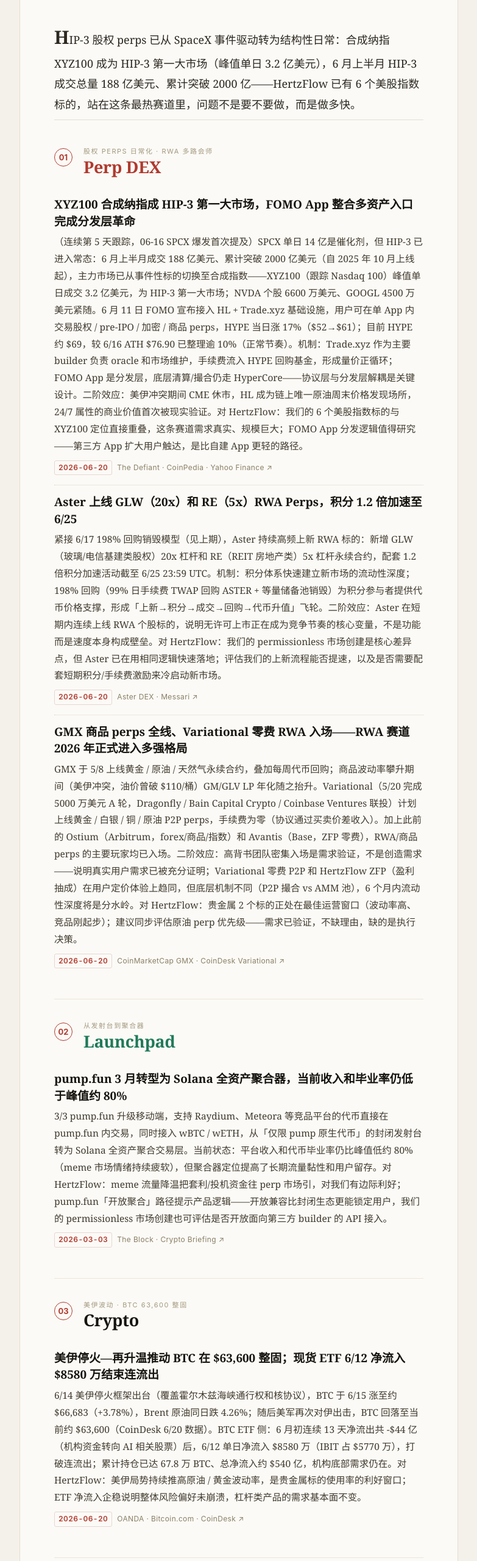
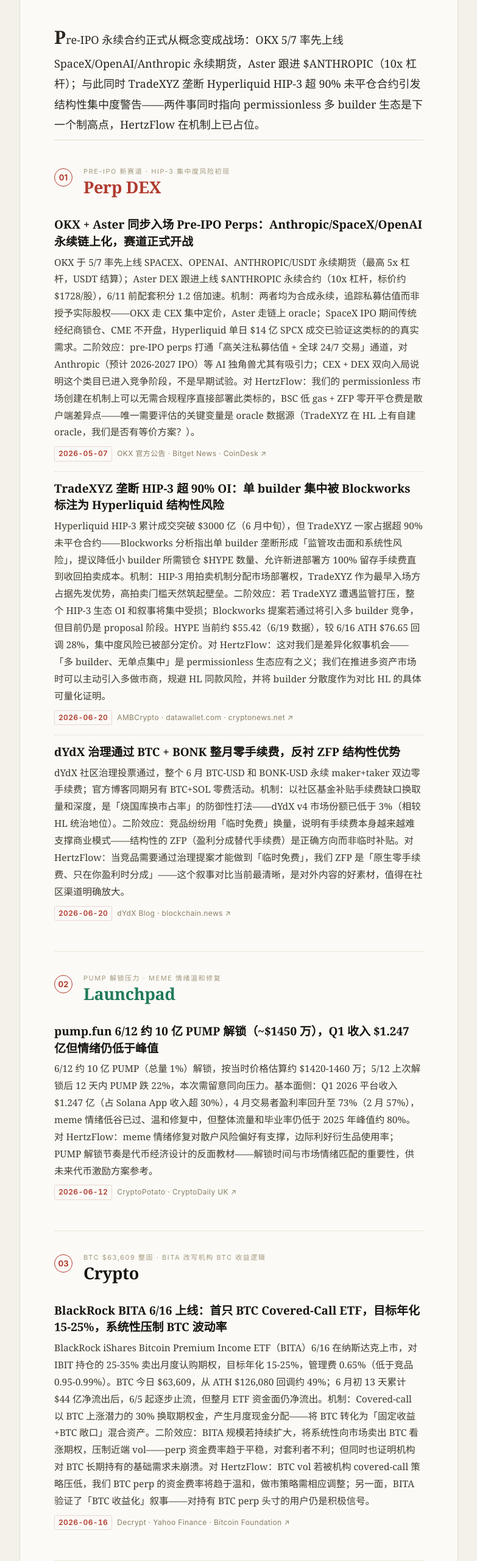
Before and after one commit to dorischeyy/perp-daily, a plain HTML site: page docs/archive/2026-06-20.html in a window 1280 px wide. Shown: the part 240-2800 px from the top of the page at 61% size, without its empty margins (248-1031 px from the left). Drawn offline with Linux system fonts and the light colour scheme.

Commit message:
report: 2026-06-20

```diff
--- a/docs/archive/2026-06-20.html
+++ b/docs/archive/2026-06-20.html
@@ -71,40 +71,40 @@
       <h1 class="mast-title">PERP DEX 日报</h1>
       <div class="mast-sub">2026 年 6 月 20 日 · 星期六</div>
     </header>
-    <p class="lead">HIP-3 股权 perps 已从 SpaceX 事件驱动转为结构性日常：合成纳指 XYZ100 成为 HIP-3 第一大市场（峰值单日 3.2 亿美元），6 月上半月 HIP-3 成交总量 188 亿美元、累计突破 2000 亿——HertzFlow 已有 6 个美股指数标的，站在这条最热赛道里，问题不是要不要做，而是做多快。</p>
+    <p class="lead">Pre-IPO 永续合约正式从概念变成战场：OKX 5/7 率先上线 SpaceX/OpenAI/Anthropic 永续期货，Aster 跟进 $ANTHROPIC（10x 杠杆）；与此同时 TradeXYZ 垄断 Hyperliquid HIP-3 超 90% 未平仓合约引发结构性集中度警告——两件事同时指向 permissionless 多 builder 生态是下一个制高点，HertzFlow 在机制上已占位。</p>
 
       <section class="sec sec-perpdex">
         <div class="sec-head">
           <span class="sec-no">01</span>
           <div>
-            <div class="sec-kicker">股权 perps 日常化 · RWA 多路会师</div>
+            <div class="sec-kicker">Pre-IPO 新赛道 · HIP-3 集中度风险初现</div>
             <h2 class="sec-title">Perp DEX</h2>
           </div>
         </div>
         <div class="sec-body">
 
         <article class="item">
-          <h3 class="item-h">XYZ100 合成纳指成 HIP-3 第一大市场，FOMO App 整合多资产入口完成分发层革命</h3>
-          <p class="item-b">（连续第 5 天跟踪，06-16 SPCX 爆发首次提及）SPCX 单日 14 亿是催化剂，但 HIP-3 已进入常态：6 月上半月成交 188 亿美元、累计突破 2000 亿美元（自 2025 年 10 月上线起），主力市场已从事件性标的切换至合成指数——XYZ100（跟踪 Nasdaq 100）峰值单日成交 3.2 亿美元，为 HIP-3 第一大市场；NVDA 个股 6600 万美元、GOOGL 4500 万美元紧随。6 月 11 日 FOMO 宣布接入 HL + Trade.xyz 基础设施，用户可在单 App 内交易股权 / pre-IPO / 加密 / 商品 perps，HYPE 当日涨 17%（$52→$61）；目前 HYPE 约 $69，较 6/16 ATH $76.90 已整理逾 10%（正常节奏）。机制：Trade.xyz 作为主要 builder 负责 oracle 和市场维护，手续费流入 HYPE 回购基金，形成量价正循环；FOMO App 是分发层，底层清算/撮合仍走 HyperCore——协议层与分发层解耦是关键设计。二阶效应：美伊冲突期间 CME 休市，HL 成为链上唯一原油周末价格发现场所，24/7 属性的商业价值首次被现实验证。对 HertzFlow：我们的 6 个美股指数标的与 XYZ100 定位直接重叠，这条赛道需求真实、规模巨大；FOMO App 分发逻辑值得研究——第三方 App 扩大用户触达，是比自建 App 更轻的路径。</p>
+          <h3 class="item-h">OKX + Aster 同步入场 Pre-IPO Perps：Anthropic/SpaceX/OpenAI 永续链上化，赛道正式开战</h3>
+          <p class="item-b">OKX 于 5/7 率先上线 SPACEX、OPENAI、ANTHROPIC/USDT 永续期货（最高 5x 杠杆，USDT 结算）；Aster DEX 跟进上线 $ANTHROPIC 永续合约（10x 杠杆，标价约 $1728/股），6/11 前配套积分 1.2 倍加速。机制：两者均为合成永续，追踪私募估值而非授予实际股权——OKX 走 CEX 集中定价，Aster 走链上 oracle；SpaceX IPO 期间传统经纪商锁仓、CME 不开盘，Hyperliquid 单日 $14 亿 SPCX 成交已验证这类标的的真实需求。二阶效应：pre-IPO perps 打通「高关注私募估值 + 全球 24/7 交易」通道，对 Anthropic（预计 2026-2027 IPO）等 AI 独角兽尤其有吸引力；CEX + DEX 双向入局说明这个类目已进入竞争阶段，不是早期试验。对 HertzFlow：我们的 permissionless 市场创建在机制上可以无需合规程序直接部署此类标的，BSC 低 gas + ZFP 零开平仓费是散户端差异点——唯一需要评估的关键变量是 oracle 数据源（TradeXYZ 在 HL 上有自建 oracle，我们是否有等价方案？）。</p>
           <div class="item-meta">
-            <span class="item-date">2026-06-20</span>
-            <a class="item-src" href="https://thedefiant.io/news/defi/tokenized-nasdaq-futures-enter-top-10-by-volume-on-hyperliquid" target="_blank" rel="noopener">The Defiant · CoinPedia · Yahoo Finance ↗</a>
+            <span class="item-date">2026-05-07</span>
+            <a class="item-src" href="https://www.okx.com/en-us/help/okx-to-list-pre-ipo-pre-market-perpetual-futures-for-spacex-usdt-openai-usdt-and-anthropic-usdt" target="_blank" rel="noopener">OKX 官方公告 · Bitget News · CoinDesk ↗</a>
           </div>
         </article>
         <article class="item">
-          <h3 class="item-h">Aster 上线 GLW（20x）和 RE（5x）RWA Perps，积分 1.2 倍加速至 6/25</h3>
-          <p class="item-b">紧接 6/17 198% 回购销毁模型（见上期），Aster 持续高频上新 RWA 标的：新增 GLW（玻璃/电信基建类股权）20x 杠杆和 RE（REIT 房地产类）5x 杠杆永续合约，配套 1.2 倍积分加速活动截至 6/25 23:59 UTC。机制：积分体系快速建立新市场的流动性深度；198% 回购（99% 日手续费 TWAP 回购 ASTER + 等量储备池销毁）为积分参与者提供代币价格支撑，形成「上新→积分→成交→回购→代币升值」飞轮。二阶效应：Aster 在短期内连续上线 RWA 个股标的，说明无许可上市正在成为竞争节奏的核心变量，不是功能而是速度本身构成壁垒。对 HertzFlow：我们的 permissionless 市场创建是核心差异点，但 Aster 已在用相同逻辑快速落地；评估我们的上新流程能否提速，以及是否需要配套短期积分/手续费激励来冷启动新市场。</p>
+          <h3 class="item-h">TradeXYZ 垄断 HIP-3 超 90% OI：单 builder 集中被 Blockworks 标注为 Hyperliquid 结构性风险</h3>
+          <p class="item-b">Hyperliquid HIP-3 累计成交突破 $3000 亿（6 月中旬），但 TradeXYZ 一家占据超 90% 未平仓合约——Blockworks 分析指出单 builder 垄断形成「监管攻击面和系统性风险」，提议降低小 builder 所需锁仓 $HYPE 数量、允许新进部署方 100% 留存手续费直到收回拍卖成本。机制：HIP-3 用拍卖机制分配市场部署权，TradeXYZ 作为最早入场方占据先发优势，高拍卖门槛天然筑起壁垒。二阶效应：若 TradeXYZ 遭遇监管打压，整个 HIP-3 生态 OI 和叙事将集中受损；Blockworks 提案若通过将引入多 builder 竞争，但目前仍是 proposal 阶段。HYPE 当前约 $55.42（6/19 数据），较 6/16 ATH $76.65 回调 28%，集中度风险已被部分定价。对 HertzFlow：这对我们是差异化叙事机会——「多 builder、无单点集中」是 permissionless 生态应有之义；我们在推进多资产市场时可以主动引入多做市商，规避 HL 同款风险，并将 builder 分散度作为对比 HL 的具体可量化证明。</p>
           <div class="item-meta">
             <span class="item-date">2026-06-20</span>
-            <a class="item-src" href="https://messari.io/project/aster-dex" target="_blank" rel="noopener">Aster DEX · Messari ↗</a>
+            <a class="item-src" href="https://ambcrypto.com/is-tradexyzs-hip-3-dominance-becoming-hyperliquids-structural-risk/" target="_blank" rel="noopener">AMBCrypto · datawallet.com · cryptonews.net ↗</a>
           </div>
         </article>
         <article class="item">
-          <h3 class="item-h">GMX 商品 perps 全线、Variational 零费 RWA 入场——RWA 赛道 2026 年正式进入多强格局</h3>
-          <p class="item-b">GMX 于 5/8 上线黄金 / 原油 / 天然气永续合约，叠加每周代币回购；商品波动率攀升期间（美伊冲突，油价曾破 $110/桶）GM/GLV LP 年化随之抬升。Variational（5/20 完成 5000 万美元 A 轮，Dragonfly / Bain Capital Crypto / Coinbase Ventures 联投）计划上线黄金 / 白银 / 铜 / 原油 P2P perps，手续费为零（协议通过买卖价差收入）。加上此前的 Ostium（Arbitrum，forex/商品/指数）和 Avantis（Base，ZFP 零费），RWA/商品 perps 的主要玩家均已入场。二阶效应：高背书团队密集入场是需求验证，不是创造需求——说明真实用户需求已被充分证明；Variational 零费 P2P 和 HertzFlow ZFP（盈利抽成）在用户定价体验上趋同，但底层机制不同（P2P 撮合 vs AMM 池），6 个月内流动性深度将是分水岭。对 HertzFlow：贵金属 2 个标的正处在最佳运营窗口（波动率高、竞品刚起步）；建议同步评估原油 perp 优先级——需求已验证，不缺理由，缺的是执行决策。</p>
+          <h3 class="item-h">dYdX 治理通过 BTC + BONK 整月零手续费，反衬 ZFP 结构性优势</h3>
+          <p class="item-b">dYdX 社区治理投票通过，整个 6 月 BTC-USD 和 BONK-USD 永续 maker+taker 双边零手续费；官方博客同期另有 BTC+SOL 零费活动。机制：以社区基金补贴手续费缺口换取量和深度，是「烧国库换市占率」的防御性打法——dYdX v4 市场份额已低于 3%（相较 HL 统治地位）。二阶效应：竞品纷纷用「临时免费」换量，说明有手续费本身越来越难支撑商业模式——结构性的 ZFP（盈利分成替代手续费）是正确方向而非临时补贴。对 HertzFlow：当竞品需要通过治理提案才能做到「临时免费」，我们 ZFP 是「原生零手续费、只在你盈利时分成」——这个叙事对比当前最清晰，是对外内容的好素材，值得在社区渠道明确放大。</p>
           <div class="item-meta">
             <span class="item-date">2026-06-20</span>
-            <a class="item-src" href="https://coinmarketcap.com/cmc-ai/gmx/latest-updates/" target="_blank" rel="noopener">CoinMarketCap GMX · CoinDesk Variational ↗</a>
+            <a class="item-src" href="https://www.dydx.xyz/blog/trade-btc-sol-perpetuals-for-zero-maker-and-taker-fees-on-dydx" target="_blank" rel="noopener">dYdX Blog · blockchain.news ↗</a>
           </div>
         </article>
         </div>
@@ -113,18 +113,18 @@
         <div class="sec-head">
           <span class="sec-no">02</span>
           <div>
-            <div class="sec-kicker">从发射台到聚合器</div>
+            <div class="sec-kicker">PUMP 解锁压力 · meme 情绪温和修复</div>
             <h2 class="sec-title">Launchpad</h2>
           </div>
         </div>
         <div class="sec-body">
 
         <article class="item">
-          <h3 class="item-h">pump.fun 3 月转型为 Solana 全资产聚合器，当前收入和毕业率仍低于峰值约 80%</h3>
-          <p class="item-b">3/3 pump.fun 升级移动端，支持 Raydium、Meteora 等竞品平台的代币直接在 pump.fun 内交易，同时接入 wBTC / wETH，从「仅限 pump 原生代币」的封闭发射台转为 Solana 全资产聚合交易层。当前状态：平台收入和代币毕业率仍比峰值低约 80%（meme 市场情绪持续疲软），但聚合器定位提高了长期流量黏性和用户留存。对 HertzFlow：meme 流量降温把套利/投机资金往 perp 市场引，对我们有边际利好；pump.fun「开放聚合」路径提示产品逻辑——开放兼容比封闭生态更能锁定用户，我们的 permissionless 市场创建也可评估是否开放面向第三方 builder 的 API 接入。</p>
+          <h3 class="item-h">pump.fun 6/12 约 10 亿 PUMP 解锁（~$1450 万），Q1 收入 $1.247 亿但情绪仍低于峰值</h3>
+          <p class="item-b">6/12 约 10 亿 PUMP（总量 1%）解锁，按当时价格估算约 $1420-1460 万；5/12 上次解锁后 12 天内 PUMP 跌 22%，本次需留意同向压力。基本面侧：Q1 2026 平台收入 $1.247 亿（占 Solana App 收入超 30%），4 月交易者盈利率回升至 73%（2 月 57%），meme 情绪低谷已过、温和修复中，但整体流量和毕业率仍低于 2025 年峰值约 80%。对 HertzFlow：meme 情绪修复对散户风险偏好有支撑，边际利好衍生品使用率；PUMP 解锁节奏是代币经济设计的反面教材——解锁时间与市场情绪匹配的重要性，供未来代币激励方案参考。</p>
           <div class="item-meta">
-            <span class="item-date">2026-03-03</span>
-            <a class="item-src" href="https://www.theblock.co/post/391855/pump-fun-adds-support-tokens-launched-rival-memecoin-generators-other-non-native-assets" target="_blank" rel="noopener">The Block · Crypto Briefing ↗</a>
+            <span class="item-date">2026-06-12</span>
+            <a class="item-src" href="https://cryptopotato.com/solana-based-meme-coin-launchpad-pump-fun-traders-see-turnaround-in-2026-coingecko/" target="_blank" rel="noopener">CryptoPotato · CryptoDaily UK ↗</a>
           </div>
         </article>
         </div>
@@ -133,18 +133,18 @@
         <div class="sec-head">
           <span class="sec-no">03</span>
           <div>
-            <div class="sec-kicker">美伊波动 · BTC 63,600 整固</div>
+            <div class="sec-kicker">BTC $63,609 整固 · BITA 改写机构 BTC 收益逻辑</div>
             <h2 class="sec-title">Crypto</h2>
           </div>
         </div>
         <div class="sec-body">
 
         <article class="item">
-          <h3 class="item-h">美伊停火—再升温推动 BTC 在 $63,600 整固；现货 ETF 6/12 净流入 $8580 万结束连流出</h3>
-          <p class="item-b">6/14 美伊停火框架出台（覆盖霍尔木兹海峡通行权和核协议），BTC 于 6/15 涨至约 $66,683（+3.78%），Brent 原油同日跌 4.26%；随后美军再次对伊出击，BTC 回落至当前约 $63,600（CoinDesk 6/20 数据）。BTC ETF 侧：6 月初连续 13 天净流出共 -$44 亿（机构资金转向 AI 相关股票）后，6/12 单日净流入 $8580 万（IBIT 占 $5770 万），打破连流出；累计持仓已达 67.8 万 BTC、总净流入约 $540 亿，机构底部需求仍在。对 HertzFlow：美伊局势持续推高原油 / 黄金波动率，是贵金属标的使用率的利好窗口；ETF 净流入企稳说明整体风险偏好未崩溃，杠杆类产品的需求基本面不变。</p>
+          <h3 class="item-h">BlackRock BITA 6/16 上线：首只 BTC Covered-Call ETF，目标年化 15-25%，系统性压制 BTC 波动率</h3>
+          <p class="item-b">BlackRock iShares Bitcoin Premium Income ETF（BITA）6/16 在纳斯达克上市，对 IBIT 持仓的 25-35% 卖出月度认购期权，目标年化 15-25%，管理费 0.65%（低于竞品 0.95-0.99%）。BTC 今日 $63,609，从 ATH $126,080 回调约 49%；6 月初 13 天累计 $44 亿净流出后，6/5 起逐步止流，但整月 ETF 资金面仍净流出。机制：Covered-call 以 BTC 上涨潜力的 30% 换取期权金，产生月度现金分配——将 BTC 转化为「固定收益+BTC 敞口」混合资产。二阶效应：BITA 规模若持续扩大，将系统性向市场卖出 BTC 看涨期权，压制近端 vol——perp 资金费率趋于平稳，对套利者不利；但同时也证明机构对 BTC 长期持有的基础需求未崩溃。对 HertzFlow：BTC vol 若被机构 covered-call 策略压低，我们 BTC perp 的资金费率将趋于温和，做市策略需相应调整；另一面，BITA 验证了「BTC 收益化」叙事——对持有 BTC perp 头寸的用户仍是积极信号。</p>
           <div class="item-meta">
-            <span class="item-date">2026-06-20</span>
-            <a class="item-src" href="https://www.oanda.com/us-en/trade-tap-blog/analysis/fundamental/2026-iran-conflict-oil-gold-bitcoin-forex-impact/" target="_blank" rel="noopener">OANDA · Bitcoin.com · CoinDesk ↗</a>
+            <span class="item-date">2026-06-16</span>
+            <a class="item-src" href="https://decrypt.co/371246/blackrock-debuts-bita-bitcoin-etf-trading-upside-double-digit-yield" target="_blank" rel="noopener">Decrypt · Yahoo Finance · Bitcoin Foundation ↗</a>
           </div>
         </article>
         </div>
@@ -153,18 +153,18 @@
         <div class="sec-head">
           <span class="sec-no">04</span>
           <div>
-            <div class="sec-kicker">DeFAI 范式成形</div>
+            <div class="sec-kicker">DeFAI 量化落地</div>
             <h2 class="sec-title">AI</h2>
           </div>
         </div>
         <div class="sec-body">
 
         <article class="item">
-          <h3 class="item-h">DeFAI（DeFi × AI Agent）成 2026 年新产品范式：ElizaOS 占主流框架，Virtuals Protocol 无代码扩链</h3>
-          <p class="item-b">AI agent 自动执行 DeFi 策略（感知市场→构建交易指令→执行）在 2026 年正式成型为独立产品范式。ElizaOS 被超过一半的新 AI crypto 项目采用（行业称「智能体 WordPress」）；Virtuals Protocol 推出无代码 Virtuals Console 工具并扩展至多链，每个 agent 持有独立代币并通过协议收入分成。对 HertzFlow：permissionless 市场创建 + AI agent 自动部署流动性是潜在组合；评估是否向 DeFAI builder 开放面向 agent 的 API 接口，以在 BSC 上构建生态合作方，为新市场冷启动提供自动化流动性。</p>
+          <h3 class="item-h">Q1 2026 AI agent 链上活动占 EVM DeFi 8-12%，DeFAI 已进入可量化阶段</h3>
+          <p class="item-b">KuCoin 研究报告：Q1 2026 链上 AI agent 钱包活动达 EVM 链 DeFi 总交易量的 8-12%；ElizaOS 成为超过半数新 AI crypto 项目的基础框架（「DeFi 的 WordPress」），Virtuals Protocol 将每个 agent 代币化为可交易的收益份额，并向多链扩展。两个框架均在向自主资本管理（Generative Treasury）演进。对 HertzFlow：DeFAI builder 是潜在 B2B 用户群——permissionless 市场 + 面向 agent 的开放 API 接口，可以让 AI 自动部署策略到我们的 BSC perp 流动性；前提是有低摩擦的接入文档，是值得评估的生态扩张动作，不需要大型工程投入。</p>
           <div class="item-meta">
-            <span class="item-date">2026-06-20</span>
-            <a class="item-src" href="https://blog.kyberswap.com/how-ai-agents-trade-crypto-in-2026-defi-skills-mcp-and-execution/" target="_blank" rel="noopener">KyberSwap Blog · KuCoin ↗</a>
+            <span class="item-date">2026-06-01</span>
+            <a class="item-src" href="https://www.kucoin.com/blog/will-ai-agents-take-over-defi-2026-2030-predictions" target="_blank" rel="noopener">KuCoin Blog · Coincub ↗</a>
           </div>
         </article>
         </div>
@@ -180,19 +180,19 @@
         <div class="sec-body">
 
         <article class="item">
-          <h3 class="item-h">从指数到个股：HIP-3 数据显示个股流量密度高，ZFP + BSC 低成本是切入优势</h3>
-          <p class="item-b">XYZ100 指数 $3.2 亿/天是最大市场，但 NVDA 个股 $6600 万/天的流量在事件驱动期间（财报、IPO）可以爆发性增长，且交易者对个股的关注度往往高于宽基指数。HertzFlow 目前 6 个美股指数标的，缺 NVDA / TSLA / AAPL 等个股层面的覆盖。建议：在 permissionless 框架下评估上线 2-3 个高关注美股个股 perps，以 ZFP（盈利抽成、无固定手续费）作为吸引频繁交易者的差异点，BSC 低 gas 是执行成本侧加分；可配套短期积分 / 免手续费活动冷启动，参考 Aster GLW/RE 的上新打法。</p>
+          <h3 class="item-h">Pre-IPO perps：permissionless 框架最近的战略窗口，oracle 是唯一需解锁的短板</h3>
+          <p class="item-b">OKX + Aster 已相继验证 Anthropic/SpaceX/OpenAI 链上永续需求；HertzFlow permissionless 机制在部署速度上不弱于任何竞品，差异化在于 BSC 低成本 + ZFP 无开平仓费——这对追求高频、小额的散户是明确优势。建议：① 评估上线 1-2 个高关注 pre-IPO 标的的技术可行性，核心要解决的是 oracle 数据源（Aster/TradeXYZ 均有自建 oracle，我们能否对接同类方案或合作数据商？）；② oracle 可行后以 ZFP 零费 + BSC 低 gas 组合作为定价差异化；③ 参考 Aster 「积分 1.2 倍加速 + 限定时间窗口」做冷启动激励，快速建立初始流动性深度。这是近 2 周内最具执行明确性的产品机会。</p>
           <div class="item-meta">
-            <span class="item-date">2026-06-20</span>
-            <a class="item-src" href="https://thedefiant.io/news/defi/tokenized-nasdaq-futures-enter-top-10-by-volume-on-hyperliquid" target="_blank" rel="noopener">The Defiant ↗</a>
+            <span class="item-date">2026-05-07</span>
+            <a class="item-src" href="https://www.okx.com/en-us/help/okx-to-list-pre-ipo-pre-market-perpetual-futures-for-spacex-usdt-openai-usdt-and-anthropic-usdt" target="_blank" rel="noopener">OKX 官方公告 · Bitget News ↗</a>
           </div>
         </article>
         <article class="item">
-          <h3 class="item-h">商品/贵金属 perps 主推窗口已开：美伊局势验证需求，竞品密集入场的倒计时已启动</h3>
-          <p class="item-b">美伊冲突期间原油破 $110/桶、HL 成为唯一链上周末原油价格发现场所，同期 GMX 上线油气 perps、Variational 准备上线铜/原油零费 perps。HertzFlow 已有黄金 / 白银 2 个标的，正处于最有利窗口：① 主推贵金属 perps 的重点流量运营（成本低，标的已在线，波动率高）；② 认真评估原油 perp 优先级——需求已被市场验证，只剩执行时机判断。Variational 零费 P2P 短期不构成直接竞争，但 6-12 个月后流动性深度一旦建立，竞争烈度将快速上升，窗口在收窄。</p>
+          <h3 class="item-h">HIP-3 教训：多 builder 分散是 permissionless 生态可信度的底线，也是我们的叙事材料</h3>
+          <p class="item-b">TradeXYZ 垄断 90%+ HIP-3 OI 被直接标注为监管漏洞——单点集中让 HL 的去中心化叙事打折扣，一旦 TradeXYZ 受监管打压整个生态跟着受损。建议：HertzFlow 在推进 permissionless 市场时，主动引入多个做市商/builder 参与新市场冷启动，避免单点依赖；这既是风险分散，也是可量化的「真正去中心化」证明——可在产品文档和社区内容中明确数据（如活跃 builder 数量、OI 分散度），作为对比 HL 的差异化论据。</p>
           <div class="item-meta">
             <span class="item-date">2026-06-20</span>
-            <a class="item-src" href="https://www.oanda.com/us-en/trade-tap-blog/analysis/fundamental/2026-iran-conflict-oil-gold-bitcoin-forex-impact/" target="_blank" rel="noopener">OANDA · CoinMarketCap GMX ↗</a>
+            <a class="item-src" href="https://ambcrypto.com/is-tradexyzs-hip-3-dominance-becoming-hyperliquids-structural-risk/" target="_blank" rel="noopener">AMBCrypto ↗</a>
           </div>
         </article>
         </div>
```
Also changed, not shown: docs/index.html (+34 -34 lines).
